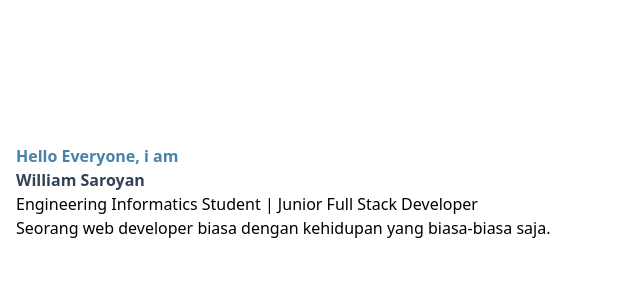
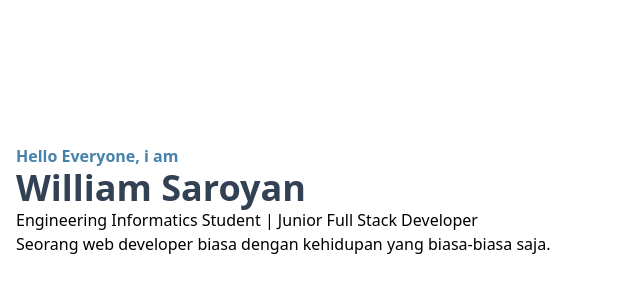
Before and after one commit to Saroyann/web-portfolio-2, a website: page src/public/index.html in a window 1280 px wide. Shown: the whole page, without its empty margins (0-640 px from the left). Drawn offline with Linux system fonts and the light colour scheme.

Commit message:
initial commit

```diff
--- a/src/public/index.html
+++ b/src/public/index.html
@@ -18,7 +18,7 @@
         <div class="container">
             <div class="flex flex-wrap">
                 <div class="w-full self-center px-4">
-                    <h1 class="text-base font-semibold text-blue">Hello Everyone, i am <span class="text-slate-700 block font-bold">William Saroyan</span></h1>
+                    <h1 class="text-base font-semibold text-blue">Hello Everyone, i am <span class="text-slate-700 block font-bold text-4xl">William Saroyan</span></h1>
                     <h2>Engineering Informatics Student | Junior Full Stack Developer</h2>
                     <p>Seorang web developer biasa dengan kehidupan yang biasa-biasa saja.</p>
                 </div>
```
Also changed, not shown: src/css/dist/output.css.
